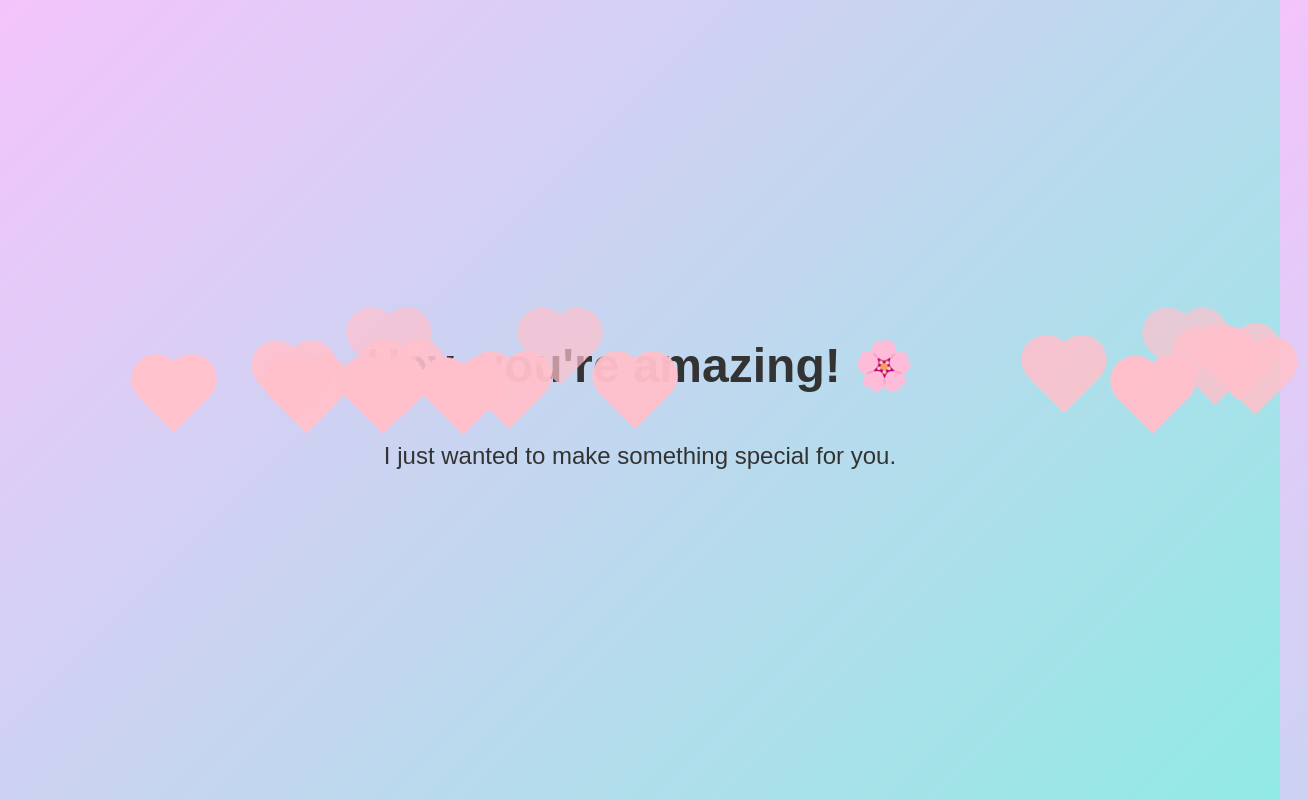
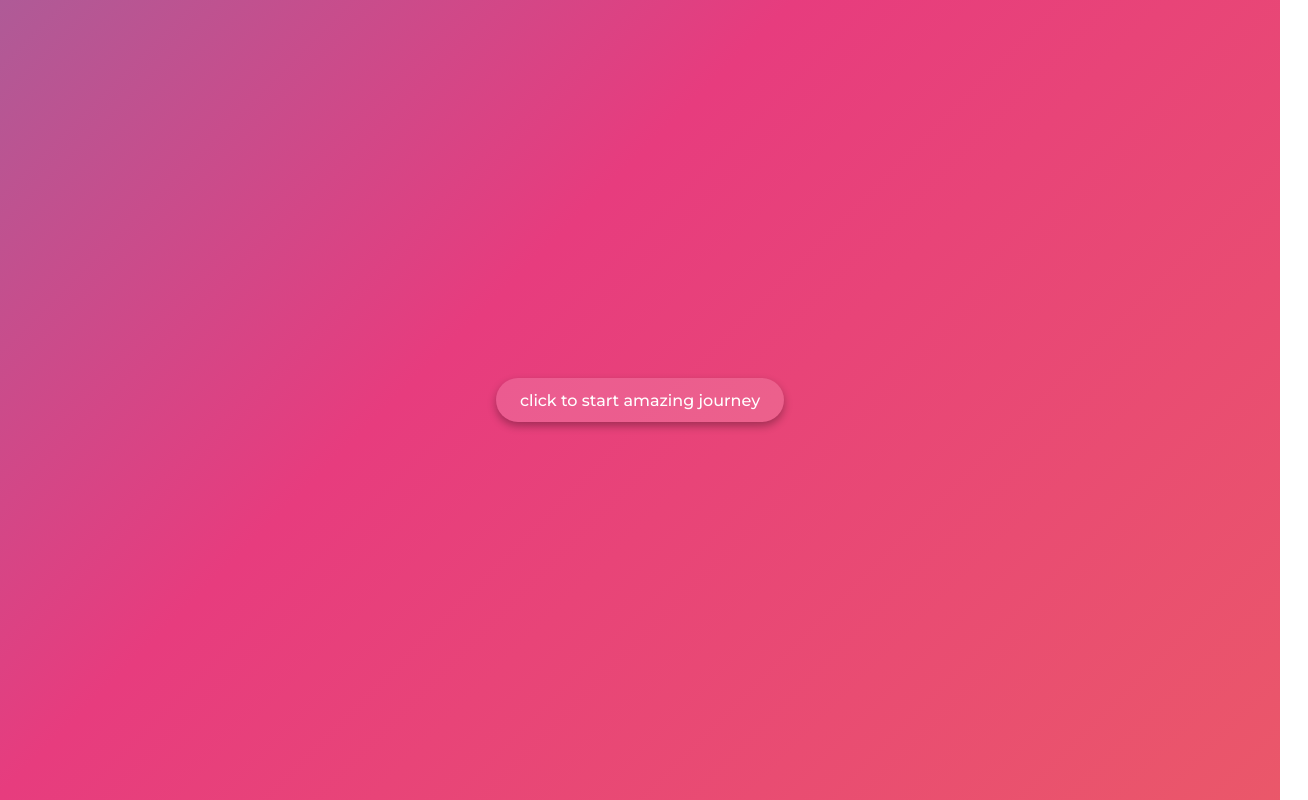
Before and after one commit to Mtatle/dummy, a plain HTML site: page index.html in a window 1280 px wide. Shown: the whole page, 1308 px wide, since content can reach past the window. Drawn offline with Linux system fonts and the light colour scheme.

Commit message:
Update index.html

```diff
--- a/index.html
+++ b/index.html
@@ -3,96 +3,95 @@
 <head>
     <meta charset="UTF-8">
     <meta name="viewport" content="width=device-width, initial-scale=1.0">
-    <title>A Surprise for You</title>
-    <style>
-        body {
-            margin: 0;
-            padding: 0;
-            display: flex;
-            flex-direction: column;
-            align-items: center;
-            justify-content: center;
-            height: 100vh;
-            background: linear-gradient(135deg, #f3c4fb, #91eae4);
-            font-family: 'Arial', sans-serif;
-            overflow: hidden;
-            color: #333;
-        }
-        h1 {
-            font-size: 3rem;
-            animation: fadeIn 2s ease-in-out;
-        }
-        p {
-            font-size: 1.5rem;
-            margin-top: 1rem;
-            animation: fadeIn 3s ease-in-out;
-        }
-        @keyframes fadeIn {
-            from {
-                opacity: 0;
-            }
-            to {
-                opacity: 1;
-            }
-        }
-        .heart {
-            position: absolute;
-            width: 50px;
-            height: 50px;
-            background: pink;
-            transform: rotate(45deg);
-            animation: float 4s ease-in-out infinite;
-        }
-        .heart:before,
-        .heart:after {
-            content: '';
-            position: absolute;
-            width: 50px;
-            height: 50px;
-            background: pink;
-            border-radius: 50%;
-        }
-        .heart:before {
-            top: -25px;
-            left: 0;
-        }
-        .heart:after {
-            top: 0;
-            left: -25px;
-        }
-        @keyframes float {
-            0% {
-                transform: translateY(0) rotate(45deg);
-                opacity: 1;
-            }
-            50% {
-                transform: translateY(-50px) rotate(45deg);
-                opacity: 0.7;
-            }
-            100% {
-                transform: translateY(0) rotate(45deg);
-                opacity: 1;
-            }
-        }
-    </style>
-    <script>
-        function createHearts() {
-            const heart = document.createElement('div');
-            heart.className = 'heart';
-            heart.style.left = Math.random() * 100 + 'vw';
-            heart.style.animationDuration = Math.random() * 2 + 3 + 's';
-            document.body.appendChild(heart);
-            setTimeout(() => heart.remove(), 5000);
-        }
-        window.onload = function () {
-            document.querySelector('h1').textContent = "Hey, you're amazing! 🌸";
-            document.querySelector('p').textContent = "I just wanted to make something special for you.";
-            setInterval(createHearts, 300);
-        };
-    </script>
+    <title>Interactive Surprise</title>
+    <link href="https://fonts.googleapis.com/css2?family=Montserrat:wght@500&display=swap" rel="stylesheet">
+    <link href="https://fonts.googleapis.com/css2?family=Pinyon+Script&display=swap" rel="stylesheet">
+    <link rel="stylesheet" href="style.css">
 </head>
 <body>
-    <h1></h1>
-    <p></p>
+    <button id="initial-btn">click to start amazing journey</button>
+    <div id="story-text" class="story-text"></div>
+    <script>
+        document.addEventListener('DOMContentLoaded', function() {
+            const initialBtn = document.getElementById('initial-btn');
+            const storyText = document.getElementById('story-text');
+            const rainAudio = new Audio('rain.mp3');
+            const padAudio = new Audio('pad.mp3');
+            const magicalAudio = new Audio('magical.mp3');
+            const hoverAudio = new Audio('hover.mp3');
+
+            // Setup audio elements
+            rainAudio.preload = 'auto';
+            padAudio.preload = 'auto';
+            magicalAudio.preload = 'auto';
+            rainAudio.loop = true;
+            padAudio.loop = true;
+            magicalAudio.loop = false;
+            rainAudio.volume = 0;
+            padAudio.volume = 0;
+            magicalAudio.volume = 0;
+
+            // Fade in button after 3.5 seconds
+            setTimeout(() => {
+                initialBtn.style.opacity = '1';
+            }, 3500);
+
+            // Play hover sound on button mouseenter
+            initialBtn.addEventListener('mouseenter', () => {
+                hoverAudio.currentTime = 0;
+                hoverAudio.volume = 1;
+                hoverAudio.play().catch(e => console.log('Hover sound failed:', e));
+            });
+
+            // On button click: fade out button, then play and fade in three audio files
+            initialBtn.addEventListener('click', async () => {
+                initialBtn.style.transition = 'opacity 3s ease';
+                initialBtn.style.opacity = '0';
+                setTimeout(() => initialBtn.remove(), 3000);
+
+                // Start all three audios
+                rainAudio.volume = 0;
+                padAudio.volume = 0;
+                magicalAudio.volume = 0;
+                try {
+                    await Promise.all([
+                        rainAudio.play(),
+                        padAudio.play(),
+                        magicalAudio.play()
+                    ]);
+
+                    let vol = 0;
+                    const fadeInInterval = setInterval(() => {
+                        vol += 0.02;
+                        if(vol >= 0.5) {
+                            clearInterval(fadeInInterval);
+                            vol = 0.5;
+                        }
+                        rainAudio.volume = vol;
+                        padAudio.volume = vol;
+                        magicalAudio.volume = vol;
+                    }, 100);
+                } catch(e) {
+                    console.log('Audio failed:', e);
+                }
+
+                // Adjusted timing for text animations
+                setTimeout(() => {
+                    storyText.textContent = "Once upon a time...";
+                    storyText.classList.add('fade-in');
+
+                    // Display first text for 5 seconds then fade out
+                    setTimeout(() => {
+                        storyText.classList.remove('fade-in');
+                        // Gap of 4 seconds before second text fades in
+                        setTimeout(() => {
+                            storyText.textContent = "there was a potato.";
+                            storyText.classList.add('fade-in');
+                        }, 4000);
+                    }, 5000);
+                }, 5000);
+            });
+        });
+    </script>
 </body>
 </html>
```
